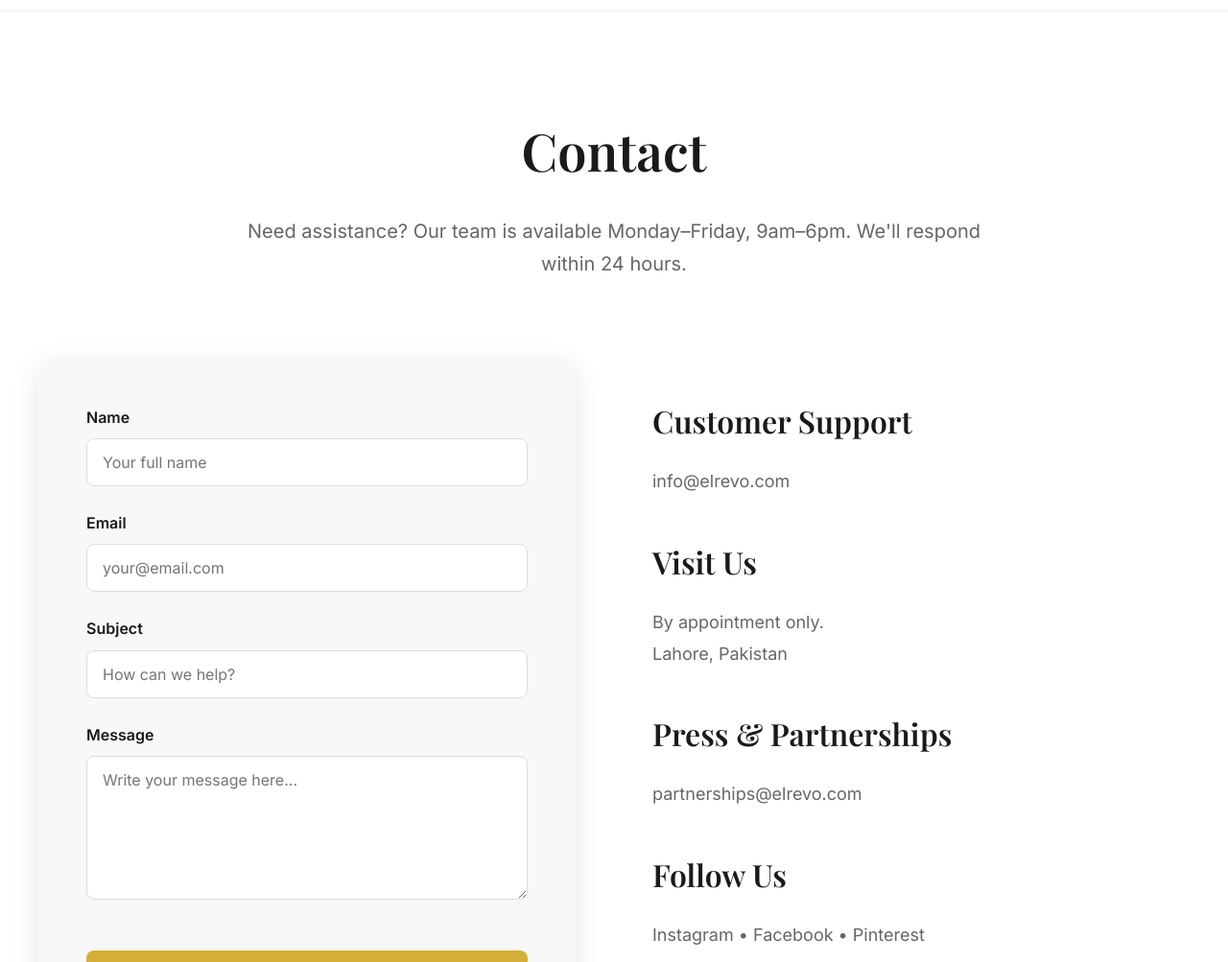
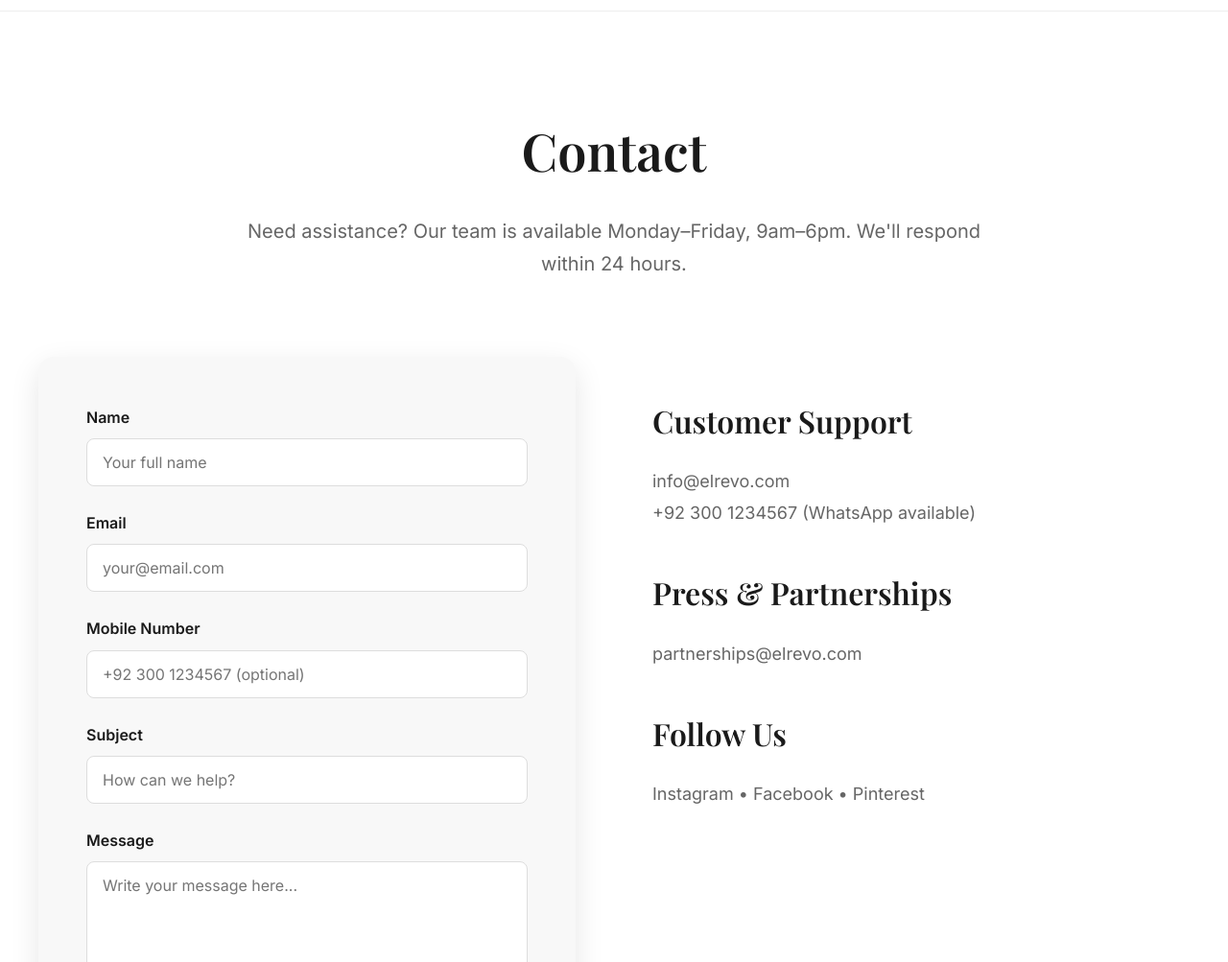
Before and after one commit to elrevo-777/Elrevo, a plain HTML site: page contact.html in a window 1280 px wide. Shown: the part 97-1100 px from the top of the page at 96% size. Drawn offline with nearby package versions, Linux system fonts and the light colour scheme.

Commit message:
Update contact.html

```diff
--- a/contact.html
+++ b/contact.html
@@ -274,6 +274,10 @@
           <input type="email" id="email" name="email" required placeholder="your@email.com">
         </label>
 
+        <label>Mobile Number
+          <input type="tel" id="mobile" name="mobile" placeholder="+92 300 1234567 (optional)">
+        </label>
+
         <label>Subject
           <input type="text" id="subject" name="subject" placeholder="How can we help?">
         </label>
@@ -285,14 +289,11 @@
         <button class="btn" type="submit" id="submitBtn">Send Message</button>
       </form>
 
-      <!-- Contact Info -->
+      <!-- Contact Info (Lahore/Visit Us removed) -->
       <aside class="contact-info">
         <h3>Customer Support</h3>
         <p>info@elrevo.com<br>
-
-        <h3>Visit Us</h3>
-        <p>By appointment only.<br>
-        Lahore, Pakistan</p>
+        +92 300 1234567 (WhatsApp available)</p>
 
         <h3>Press & Partnerships</h3>
         <p>partnerships@elrevo.com</p>
@@ -330,10 +331,10 @@
 
         const name = document.getElementById("name").value.trim();
         const email = document.getElementById("email").value.trim();
+        const mobile = document.getElementById("mobile").value.trim();
         const subject = document.getElementById("subject").value.trim();
         const message = document.getElementById("message").value.trim();
 
-        // Loading state
         submitBtn.disabled = true;
         submitBtn.textContent = "Sending...";
 
@@ -341,6 +342,7 @@
           await addDoc(collection(db, "contacts"), {
             name,
             email,
+            mobile: mobile || "(Not provided)",
             subject: subject || "(No subject)",
             message,
             createdAt: serverTimestamp(),
```
